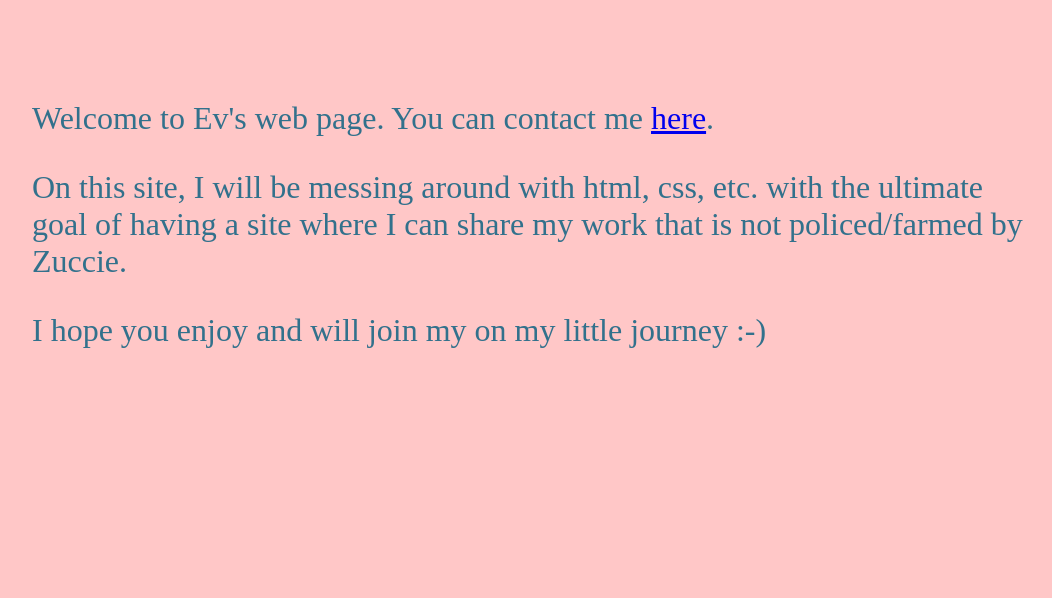
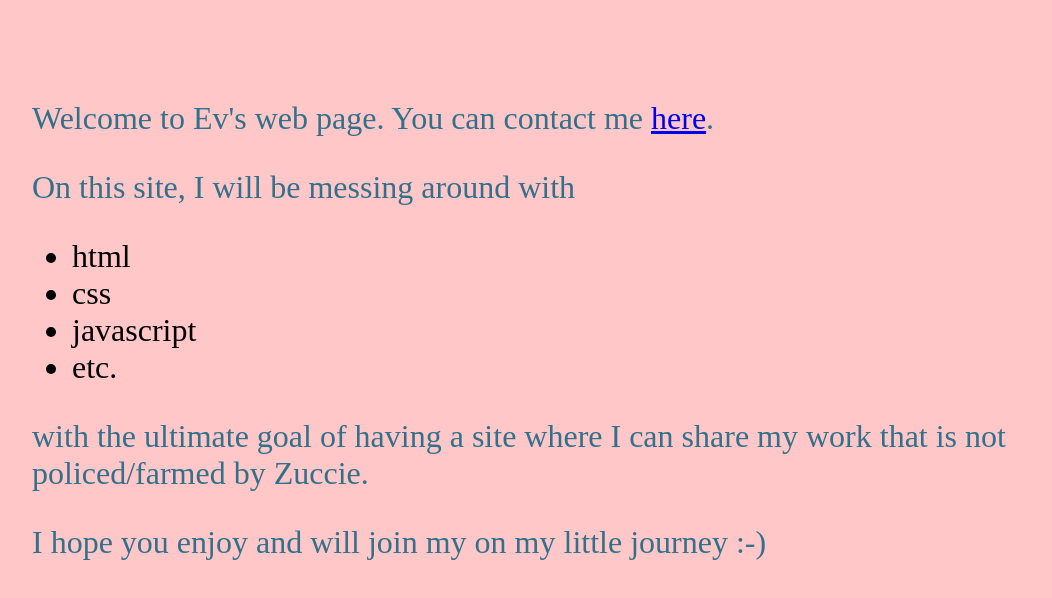
Before and after one commit to eee-vvv/eee-vvv.github.io, a plain HTML site: page index.html in a window 1280 px wide. Shown: the whole page, without its empty margins (26-1078 px from the left). Drawn offline with Linux system fonts and the light colour scheme.

Commit message:
messed around with lists, added styles and images folders

```diff
--- a/index.html
+++ b/index.html
@@ -2,12 +2,24 @@
 <html>
 	<head>
 		<title>Ev</title>
-		<link rel="stylesheet" href="style.css">
+		<link rel="stylesheet" href="styles/style.css">
+		<meta charset="utf-8">
 	</head>
 	<body>
 			<div class="content">
 				<p>Welcome to Ev's web page. You can contact me <a href="mailto:evan.w.and@gmail.com">here</a>.</p>
-				<p>On this site, I will be messing around with html, css, etc. with the ultimate goal of having a site where I can share my work that is not policed/farmed by Zuccie.</p>
+
+				<p>On this site, I will be messing around with</p>
+
+				<ul>
+					<li>html</li>
+					<li>css</li>
+					<li>javascript</li>
+					<li>etc.</li>
+				</ul>
+
+				<p>with the ultimate goal of having a site where I can share my work that is not policed/farmed by Zuccie.</p>
+
 				<p>I hope you enjoy and will join my on my little journey :-)</p>
 			</div>
 	</body>
```
Also changed, not shown: styles/style.css (renamed from style.css).
